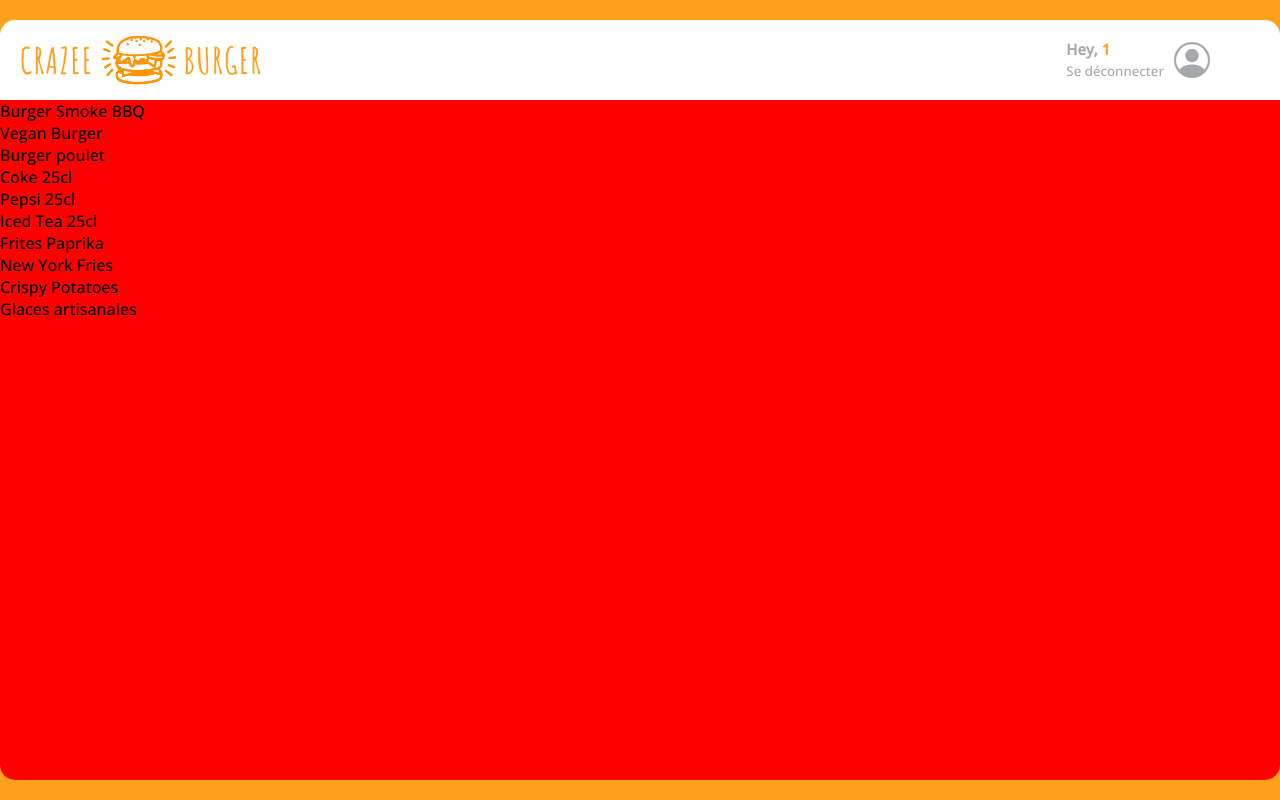
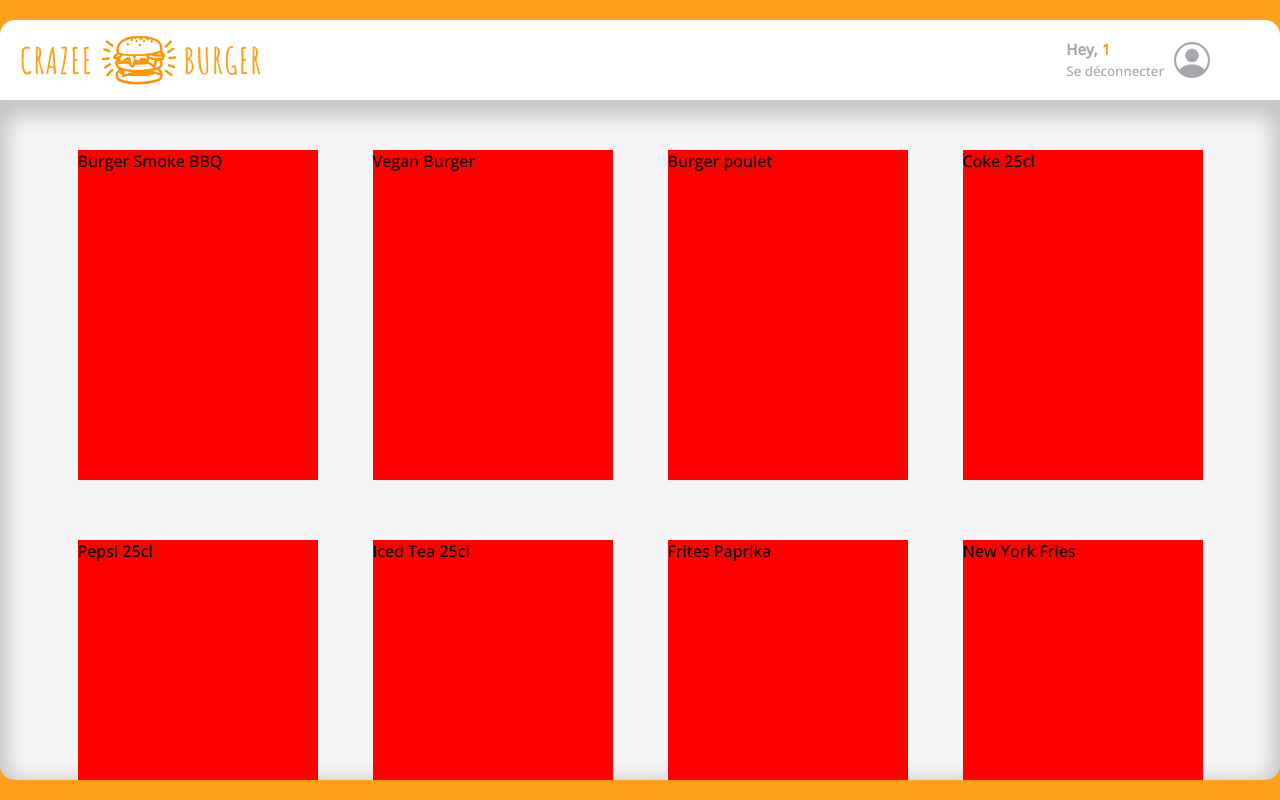
Before and after one commit to Mart95Dev/burger, a React (Create React App) app: page /order/1 in a window 1280 px wide. Built offline with nearby package versions, Linux system fonts and the light colour scheme.

Commit message:
💄 F05 : ORDER > MENU > Add final styling

```diff
--- a/src/components/pages/order/Main/Menu.js
+++ b/src/components/pages/order/Main/Menu.js
@@ -12,7 +12,7 @@
   return (
     <MenuStyled>
       {products.map((product) => (
-        <div>{product.title}</div>
+        <div class="product">{product.title}</div>
       ))}
     </MenuStyled>
   );
@@ -21,5 +21,16 @@
 export default Menu;
 
 const MenuStyled = styled.div`
-  background: red;
+  background: $(theme.colors.background_white);
+  display: grid;
+  grid-template-columns: repeat(4, 1fr);
+  grid-row-gap: 60px;
+  padding: 50px 50px 150px;
+  justify-items: center;
+
+  .product {
+    background: red;
+    width: 240px;
+    height: 330px;
+  }
 `;
--- a/src/components/pages/order/Navbar/Navbar.js
+++ b/src/components/pages/order/Navbar/Navbar.js
@@ -22,4 +22,5 @@
   padding-left: ${theme.spacing.md};
   border-radius: ${theme.borderRadius.extraRound}
     ${theme.borderRadius.extraRound} 0 0;
+  border-bottom: 1px solid $(theme.colors.greyLigth);
 `;
```
